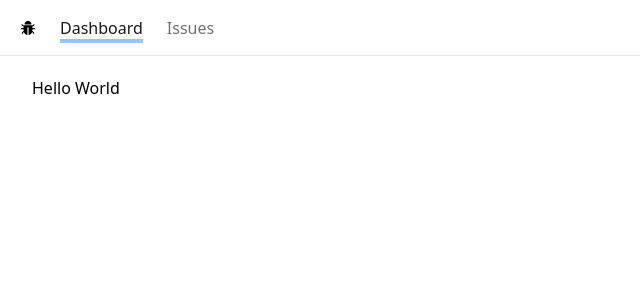
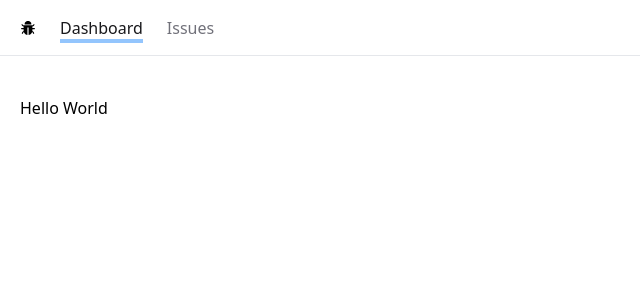
Before and after one commit to oyetadesegun/NEXT-issue-tracker, a Next.js app: page / in a window 1280 px wide. Shown: the top 300 px of the page, without its empty margins (0-640 px from the left). Built offline with nearby package versions, Linux system fonts and the light colour scheme; what @radix-ui/themes would draw is missing.

Commit message:
Build the newissue

```diff
--- /dev/null
+++ b/app/issues/new/page.tsx
@@ -0,0 +1,16 @@
+'use client'
+import React from 'react'
+import { Button, TextArea, TextField } from '@radix-ui/themes'
+
+const NewIssuePage = () => {
+  return (
+    <div className='max-w-xl space-y-3'>
+        <TextField.Root placeholder='Title' />
+        <TextArea placeholder="Description" />
+        <Button>Submit New Issue</Button>
+
+    </div>
+  )
+}
+
+export default NewIssuePage
--- a/app/issues/page.tsx
+++ b/app/issues/page.tsx
@@ -1,13 +1,16 @@
-'use client'
-import { Button } from '@radix-ui/themes'
-import React from 'react'
+"use client";
+import { Button } from "@radix-ui/themes";
+import Link from "next/link";
+import React from "react";
 
 const IssuePage = () => {
   return (
     <div>
-      <Button>New Issue</Button>
+      <Button>
+        <Link href="/issues/new"> New Issue </Link>
+      </Button>
     </div>
-  )
-}
+  );
+};
 
-export default IssuePage
+export default IssuePage;
--- a/app/layout.tsx
+++ b/app/layout.tsx
@@ -23,11 +23,11 @@
   return (
     <html lang="en">
       <body className={inter.variable}>
-        <Theme appearance='light' accentColor='violet'>
+        <Theme appearance='light' accentColor='blue'>
           <header>
             <NavBar />
           </header>
-          <main className='mx-8'>{children}</main>
+          <main className='p-5'>{children}</main>
           {/* <ThemePanel/> */}
         </Theme>
 
```
